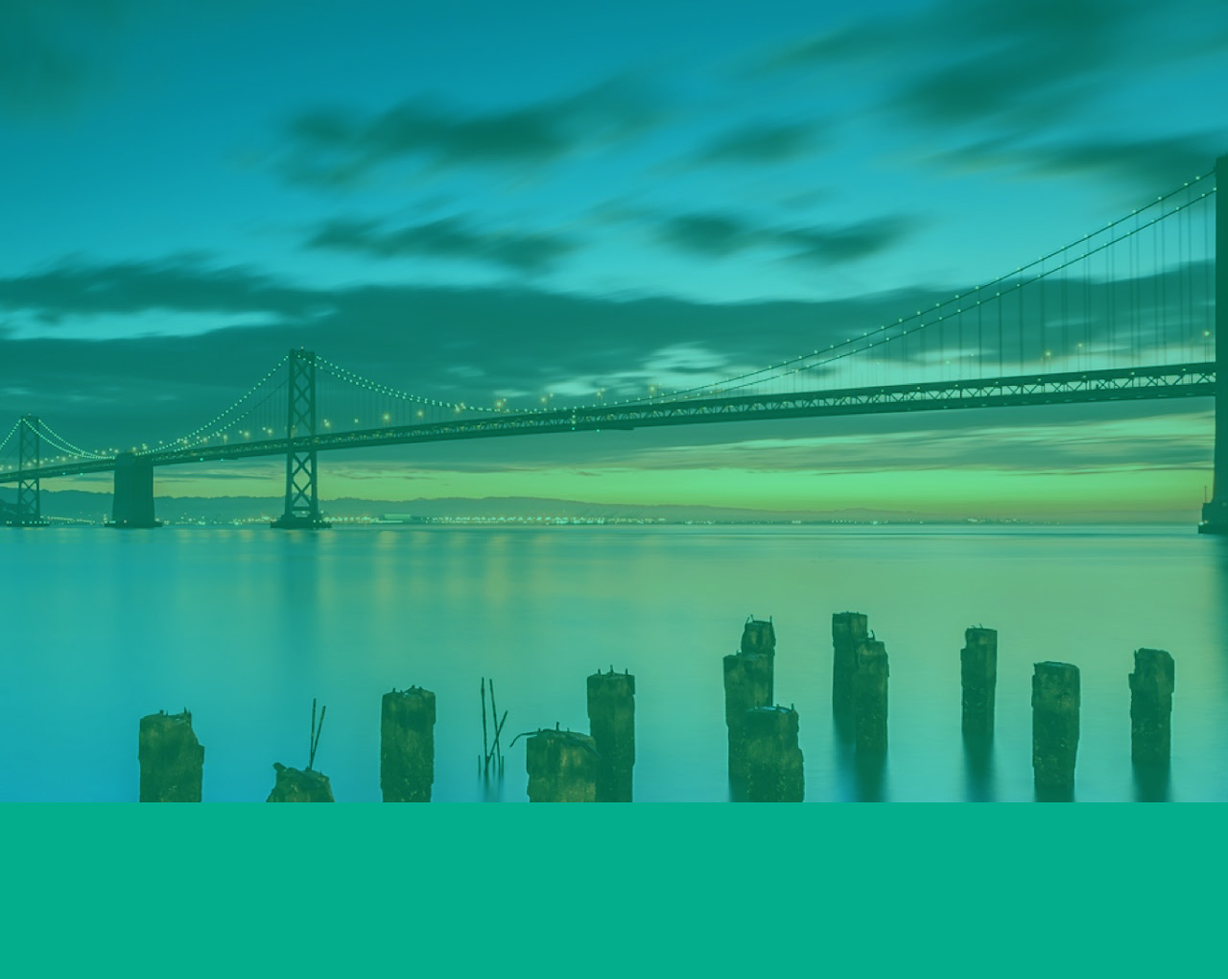
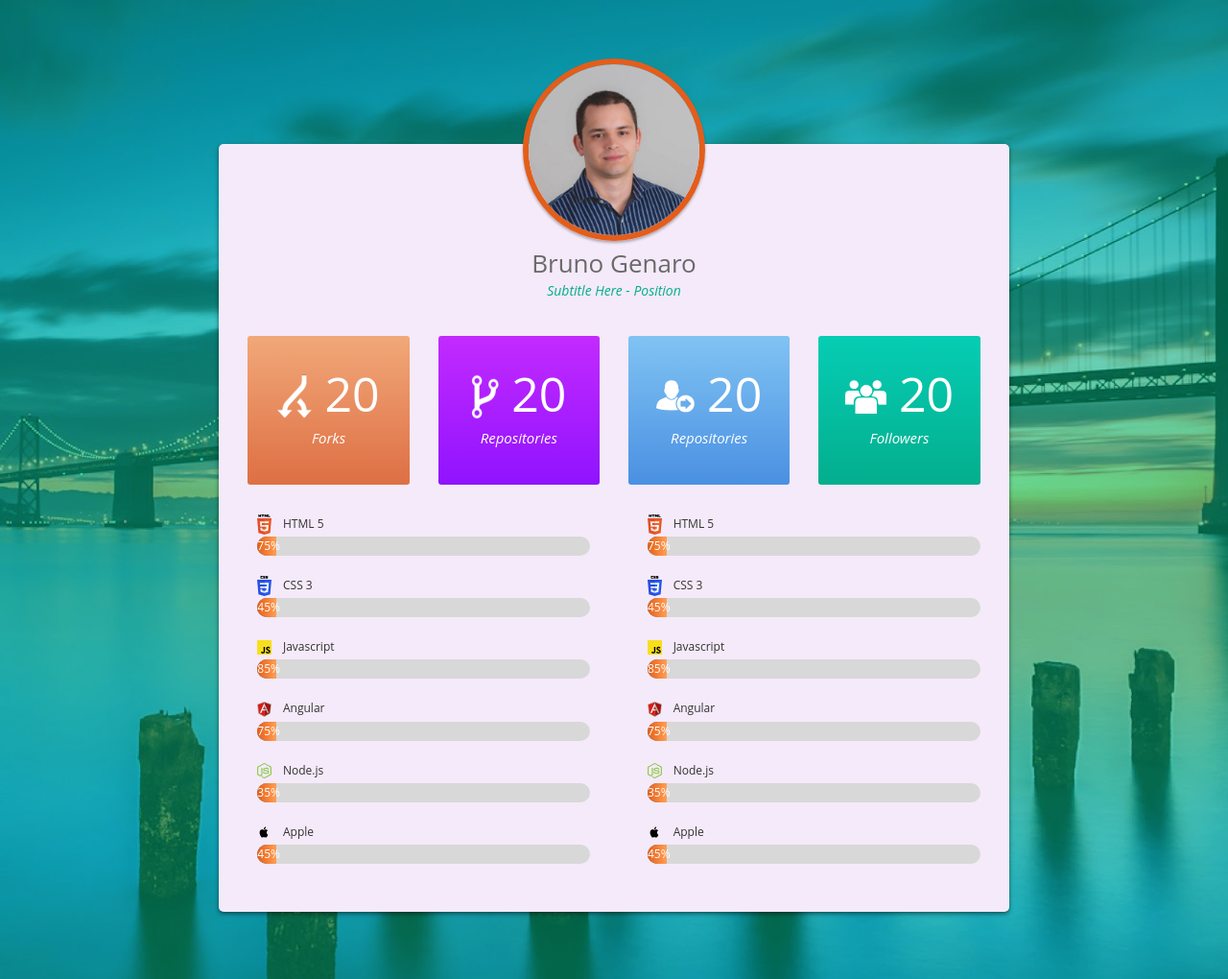
Before and after one commit to brunogenaro/LinkedHub_FrontEnd, a website: page index.html at #!/dashboard in a window 1280 px wide. Shown: the whole page at 96% size. Before the commit the page ends 836 px from the top, so only its background shows below. Drawn offline with nearby package versions, Linux system fonts and the light colour scheme.

Commit message:
#added - added status boxes

```diff
--- a/assets/css/style.css
+++ b/assets/css/style.css
@@ -364,7 +364,18 @@ body {
   .main-holder .user-info {
     position: absolute;
     top: -89px;
-    width: 100%; }
+    opacity: 0;
+    width: 100%;
+    -moz-transform: translateX(40px);
+    -o-transform: translateX(40px);
+    -ms-transform: translateX(40px);
+    -webkit-transform: translateX(40px);
+    transform: translateX(40px);
+    -webkit-transition: all 1s ease-out 0.25s;
+    -moz-transition: all 1s ease-out 0.25s;
+    -ms-transition: all 1s ease-out 0.25s;
+    -o-transition: all 1s ease-out 0.25s;
+    transition: all 1s ease-out 0.25s; }
     .main-holder .user-info .user-picture {
       overflow: hidden;
       width: 190px;
@@ -378,11 +389,63 @@ body {
     .main-holder .user-info .user-name {
       text-align: center;
       color: #6A6A6A;
-      font-size: 26px; }
+      font-size: 26px;
+      -moz-transform: translateX(40px);
+      -o-transform: translateX(40px);
+      -ms-transform: translateX(40px);
+      -webkit-transform: translateX(40px);
+      transform: translateX(40px);
+      -webkit-transition: all 1s ease-out 0.25s;
+      -moz-transition: all 1s ease-out 0.25s;
+      -ms-transition: all 1s ease-out 0.25s;
+      -o-transition: all 1s ease-out 0.25s;
+      transition: all 1s ease-out 0.25s; }
     .main-holder .user-info .user-sub {
       text-align: center;
       color: #03AE8D;
-      font-style: italic; }
+      font-style: italic;
+      -moz-transform: translateX(40px);
+      -o-transform: translateX(40px);
+      -ms-transform: translateX(40px);
+      -webkit-transform: translateX(40px);
+      transform: translateX(40px);
+      -webkit-transition: all 1s ease-out 0.5s;
+      -moz-transition: all 1s ease-out 0.5s;
+      -ms-transition: all 1s ease-out 0.5s;
+      -o-transition: all 1s ease-out 0.5s;
+      transition: all 1s ease-out 0.5s; }
+  .main-holder .status-boxes {
+    padding: 0 30px;
+    color: #FFF;
+    margin-bottom: 30px; }
+    .main-holder .status-boxes .fork-box, .main-holder .status-boxes .repo-box, .main-holder .status-boxes .following-box, .main-holder .status-boxes .followers-box {
+      height: 155px;
+      text-align: center; }
+      .main-holder .status-boxes .fork-box strong, .main-holder .status-boxes .repo-box strong, .main-holder .status-boxes .following-box strong, .main-holder .status-boxes .followers-box strong {
+        float: left;
+        width: 100%;
+        margin-top: 25px;
+        font-size: 50px;
+        font-weight: 400; }
+        .main-holder .status-boxes .fork-box strong img, .main-holder .status-boxes .repo-box strong img, .main-holder .status-boxes .following-box strong img, .main-holder .status-boxes .followers-box strong img {
+          margin-top: -5px; }
+      .main-holder .status-boxes .fork-box span, .main-holder .status-boxes .repo-box span, .main-holder .status-boxes .following-box span, .main-holder .status-boxes .followers-box span {
+        float: left;
+        width: 100%;
+        font-size: 15px;
+        font-style: italic; }
+    .main-holder .status-boxes .fork-box {
+      background-image: linear-gradient(-180deg, #F1A879 0%, #DE6F44 100%);
+      border-radius: 3px; }
+    .main-holder .status-boxes .repo-box {
+      background-image: linear-gradient(-180deg, #C32AFF 0%, #9013FE 100%);
+      border-radius: 3px; }
+    .main-holder .status-boxes .following-box {
+      background-image: linear-gradient(-180deg, #80C3F3 0%, #4A90E2 100%);
+      border-radius: 3px; }
+    .main-holder .status-boxes .followers-box {
+      background-image: linear-gradient(-180deg, #06CDB4 0%, #03AE8D 100%);
+      border-radius: 3px; }
 
 .languages-holder {
   padding-right: 20px;
@@ -434,3 +497,24 @@ body {
   -ms-transform: translateX(0px);
   -webkit-transform: translateX(0px);
   transform: translateX(0px); }
+  .main-holder.active .user-info {
+    opacity: 1;
+    -moz-transform: translateX(0px);
+    -o-transform: translateX(0px);
+    -ms-transform: translateX(0px);
+    -webkit-transform: translateX(0px);
+    transform: translateX(0px); }
+    .main-holder.active .user-info .user-name {
+      opacity: 1;
+      -moz-transform: translateX(0px);
+      -o-transform: translateX(0px);
+      -ms-transform: translateX(0px);
+      -webkit-transform: translateX(0px);
+      transform: translateX(0px); }
+    .main-holder.active .user-info .user-sub {
+      opacity: 1;
+      -moz-transform: translateX(0px);
+      -o-transform: translateX(0px);
+      -ms-transform: translateX(0px);
+      -webkit-transform: translateX(0px);
+      transform: translateX(0px); }
--- a/views/dashboardView.html
+++ b/views/dashboardView.html
@@ -1,7 +1,7 @@
 <div ng-controller="DashboardController">
 
     <div class="col-md-offset-2 col-md-8">
-        <div class="main-holder">
+        <div class="main-holder active">
 
             <div class="user-info">
                 <div class="user-picture">
@@ -11,16 +11,38 @@
                 <div class="user-sub">Subtitle Here - Position</div>
             </div>
 
-            <div class="row">
+            <div class="row status-boxes">
 
-                <div class="col-sm-6">
+                <div class="col-sm-3">
 
-
+                    <div class="fork-box">
+                        <strong><img src="assets/images/fork-icon.png" /> 20</strong>
+                        <span>Forks</span>
+                    </div>
                 </div>
 
-                <div class="col-sm-6">
+                <div class="col-sm-3">
 
+                    <div class="repo-box">
+                        <strong><img src="assets/images/repo-icon.png" /> 20</strong>
+                        <span>Repositories</span>
+                    </div>
+                </div>
 
+                <div class="col-sm-3">
+
+                    <div class="following-box">
+                        <strong><img src="assets/images/following-icon.png" /> 20</strong>
+                        <span>Repositories</span>
+                    </div>
+                </div>
+
+                <div class="col-sm-3">
+
+                    <div class="followers-box">
+                        <strong><img src="assets/images/followers-icon.png" /> 20</strong>
+                        <span>Followers</span>
+                    </div>
                 </div>
 
             </div>
```
Also changed, not shown: assets/images/followers-icon.png (added), assets/images/following-icon.png (added), assets/images/fork-icon.png (added), assets/images/repo-icon.png (added).
